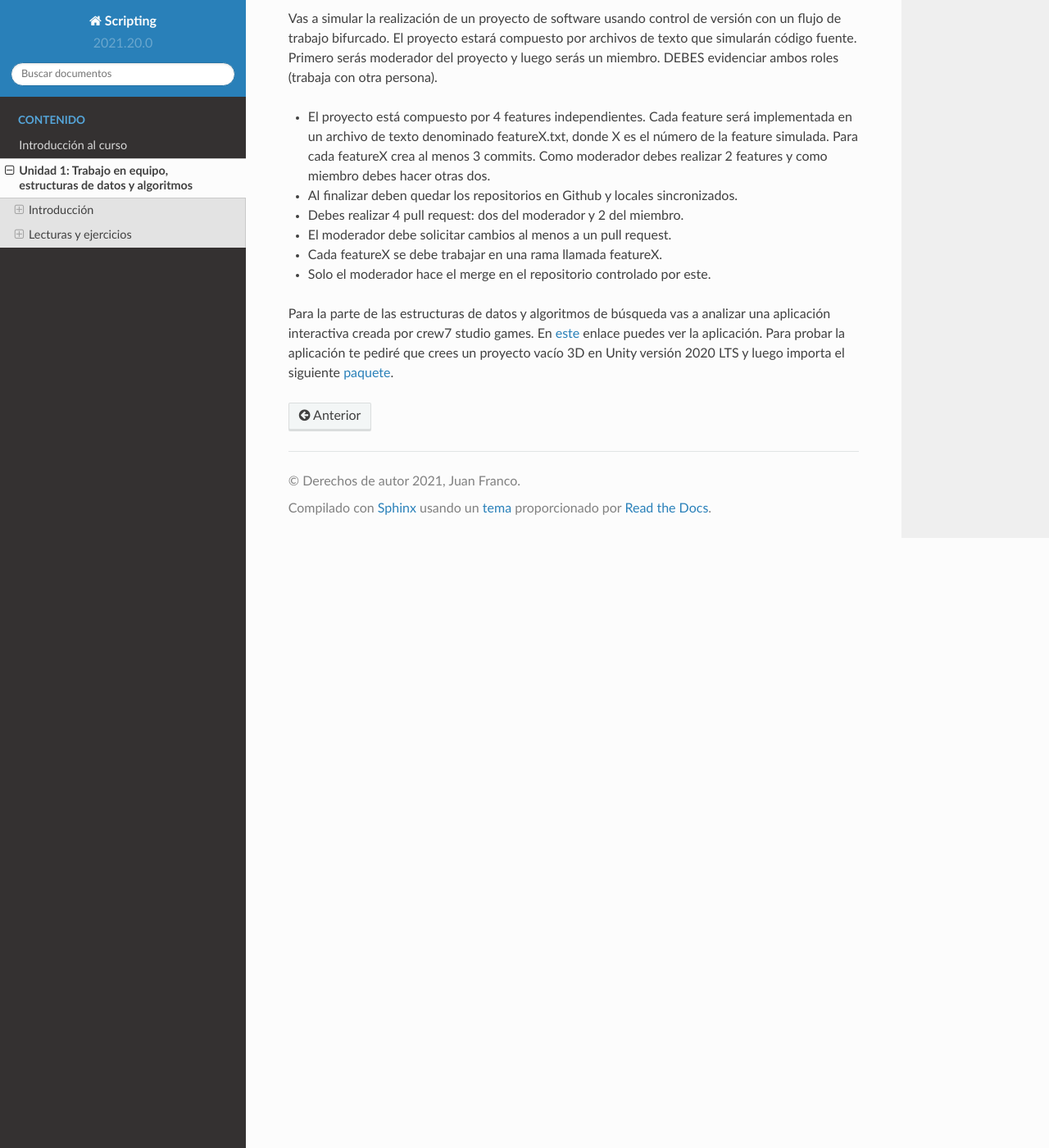
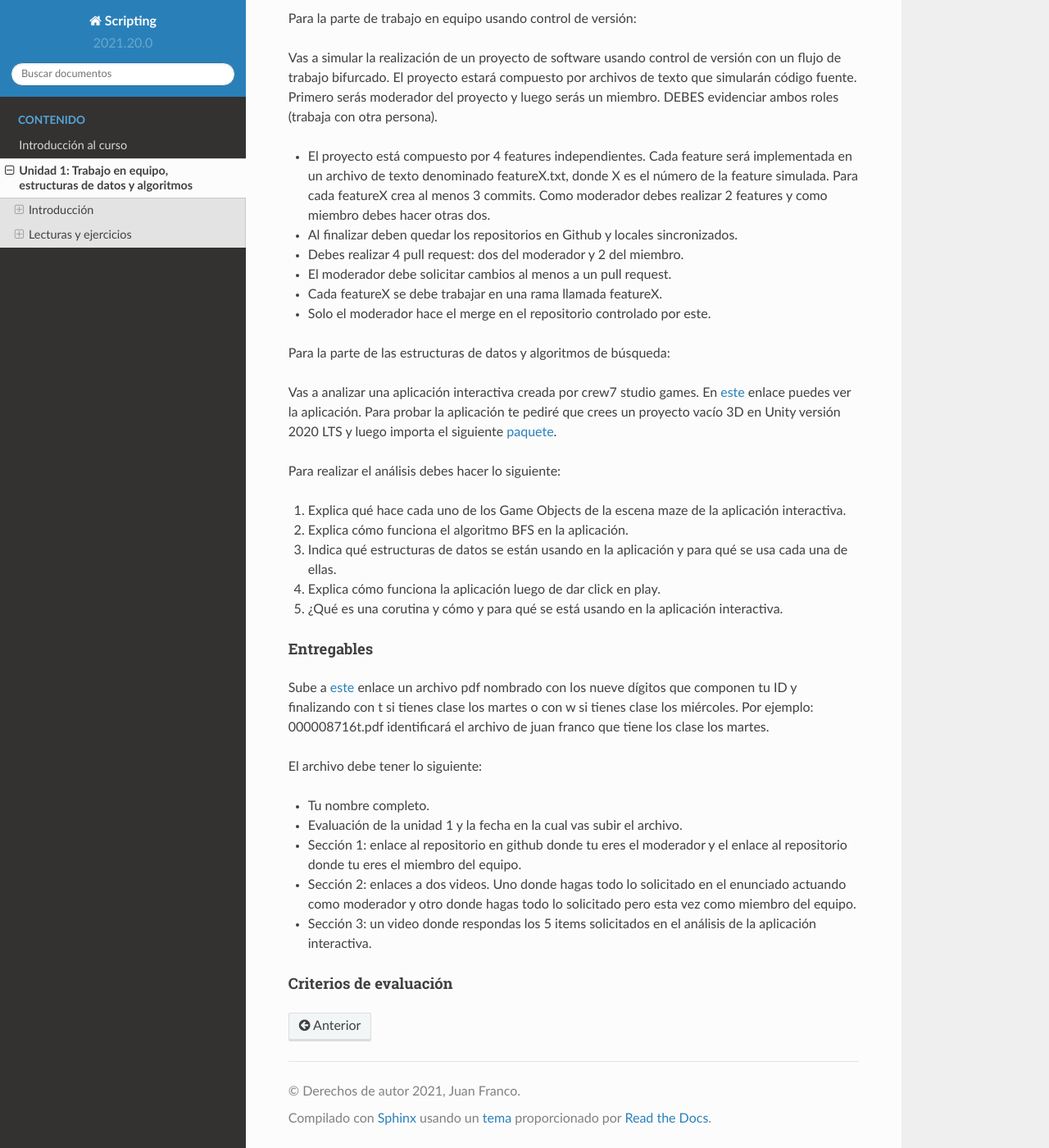
Before and after one commit to juanferfranco/scripting, a Sphinx documentation site: the page built from docs/_unidad1/unidad1.rst, in a window 1280 px wide and 1400 px high, scrolled down 30974 px. Shown: the whole window at 82% size. Built offline with Sphinx 7.4.7 and the Read the Docs theme 2.0.0, drawn with Linux system fonts in a browser that asks for light colours.

Commit message:
eval in progress

```diff
--- a/docs/_unidad1/unidad1.rst
+++ b/docs/_unidad1/unidad1.rst
@@ -1398,6 +1398,8 @@ La evaluación está compuesta por dos partes:
 #. Trabajo en equipo usando control de versión
 #. Uso de estructuras de datos y algoritmos de búsqueda.
 
+Para la parte de trabajo en equipo usando control de versión:
+
 Vas a simular la realización de un proyecto de software usando
 control de versión con un flujo de trabajo bifurcado. El proyecto
 estará compuesto por archivos de texto que simularán código fuente.
@@ -1415,9 +1417,43 @@ evidenciar ambos roles (trabaja con otra persona).
 * Cada featureX se debe trabajar en una rama llamada featureX.
 * Solo el moderador hace el merge en el repositorio controlado por este.
 
-Para la parte de las estructuras de datos y algoritmos de búsqueda vas a analizar
-una aplicación interactiva creada por crew7 studio games. En
+Para la parte de las estructuras de datos y algoritmos de búsqueda:
+
+Vas a analizar una aplicación interactiva creada por crew7 studio games. En
 `este <https://crew7studiogames.itch.io/bfs-simulation-using-unity-game-engine>`__ enlace
 puedes ver la aplicación. Para probar la aplicación te pediré que crees un proyecto vacío
 3D en Unity versión 2020 LTS y luego importa el siguiente
 `paquete <https://drive.google.com/file/d/1czODHzaOyEfH6vCf2t8IpkUNml0vF076/view?usp=sharing>`__.
+
+Para realizar el análisis debes hacer lo siguiente:
+
+#. Explica qué hace cada uno de los Game Objects de la escena maze de la aplicación interactiva.
+#. Explica cómo funciona el algoritmo BFS en la aplicación.
+#. Indica qué estructuras de datos se están usando en la aplicación y para qué se usa cada una
+   de ellas.
+#. Explica cómo funciona la aplicación luego de dar click en play.
+#. ¿Qué es una corutina y cómo y para qué se está usando en la aplicación interactiva.
+
+Entregables
+################
+
+Sube a `este <https://upbeduco-my.sharepoint.com/:f:/g/personal/juanf_franco_upb_edu_co/Es232BKaC6pLiPZvPM01e1EBvo8CNycjhsed9KnTyOi7ug>`__
+enlace un archivo pdf nombrado con los nueve dígitos que componen tu ID y finalizando con
+t si tienes clase los martes o con w si tienes clase los miércoles.
+Por ejemplo: 000008716t.pdf identificará el archivo de juan franco que tiene los clase los
+martes.
+
+El archivo debe tener lo siguiente:
+
+* Tu nombre completo.
+* Evaluación de la unidad 1 y la fecha en la cual vas subir el archivo.
+* Sección 1: enlace al repositorio en github donde tu eres el moderador y el enlace al repositorio
+  donde tu eres el miembro del equipo.
+* Sección 2: enlaces a dos videos. Uno donde hagas todo lo solicitado en el enunciado
+  actuando como moderador y otro donde hagas todo lo solicitado pero esta vez como miembro
+  del equipo.
+* Sección 3: un video donde respondas los 5 items solicitados en el análisis de la aplicación
+  interactiva.
+
+Criterios de evaluación
+##############################
```
